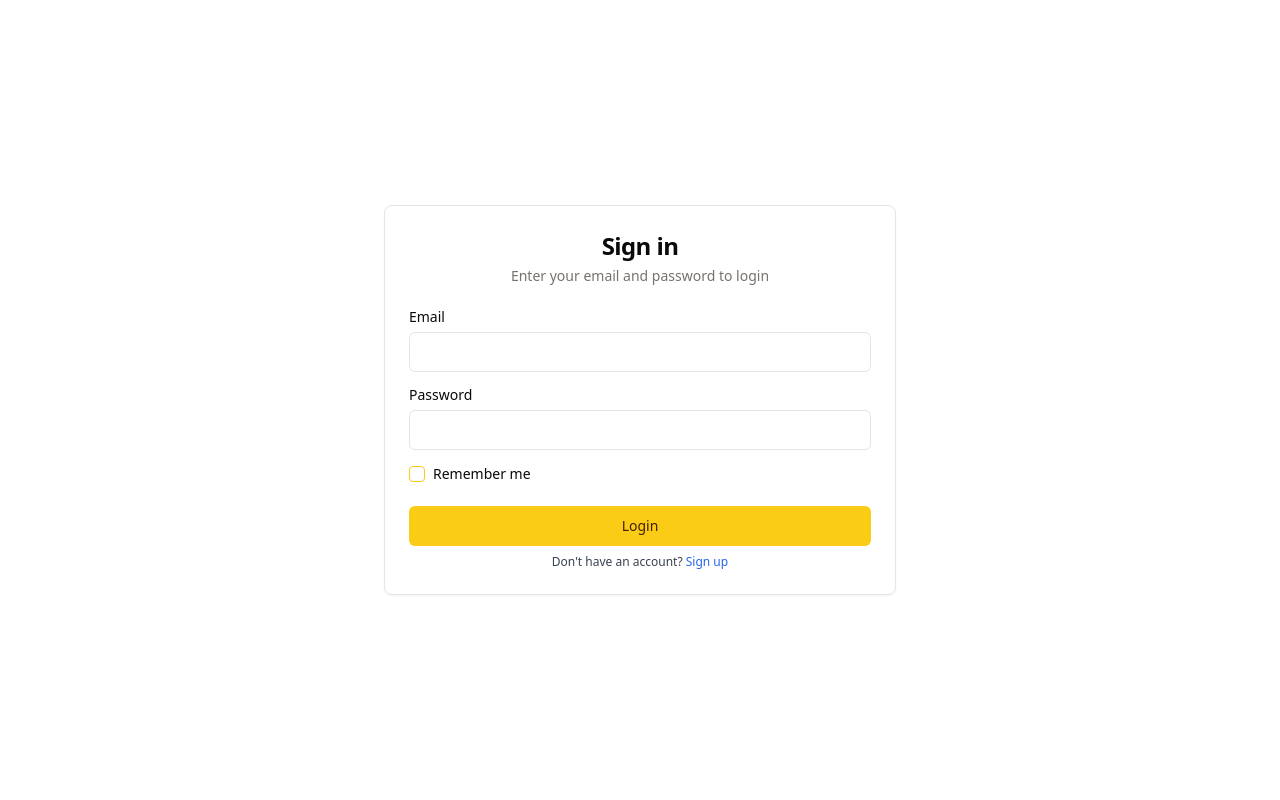
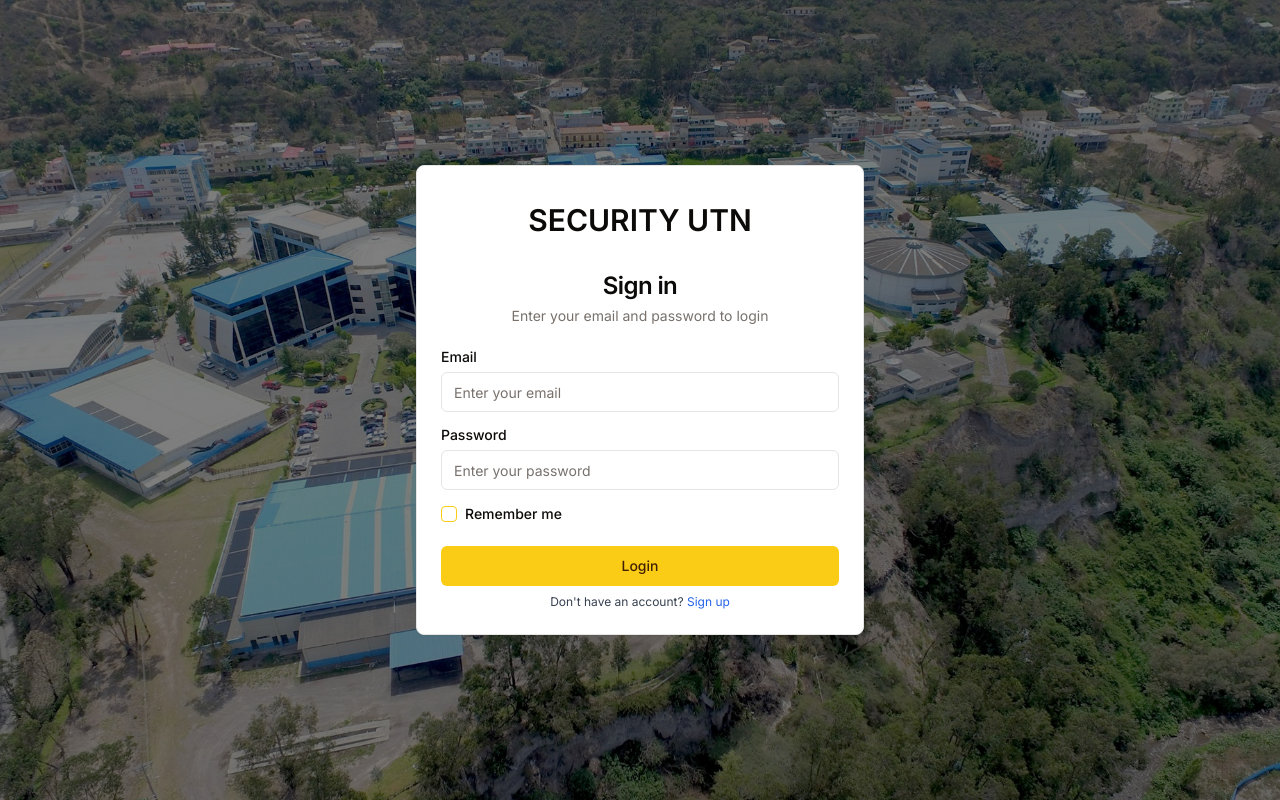
Before and after one commit to FranklinLeandroEnriquez/security-next, a Next.js app: page / in a window 1280 px wide. Built offline with nearby package versions, Linux system fonts and the light colour scheme.

Commit message:
repare-login

```diff
--- a/src/app/layout.tsx
+++ b/src/app/layout.tsx
@@ -1,18 +1,8 @@
 
-import { Button } from "@/components/ui/button"
-import {
-  Card,
-  CardContent,
-  CardDescription,
-  CardFooter,
-  CardHeader,
-  CardTitle,
-} from "@/components/ui/card"
-import { Checkbox } from "@/components/ui/checkbox"
-import { Input } from "@/components/ui/input"
-import { Label } from "@/components/ui/label"
 import { Inter } from "next/font/google"
+import Image from 'next/image'
 import './globals.css'
+import { cn } from "@/lib/utils"
 
 export const metadata = {
   title: 'Security Module',
@@ -28,45 +18,30 @@
 }) {
   return (
     <>
-      <div className="relative flex flex-col justify-center items-center min-h-screen overflow-hidden">
-        <div className="w-full m-auto bg-white lg:max-w-lg">
-          <Card>
-            <CardHeader className="space-y-1">
-              <CardTitle className="text-2xl text-center">Sign in</CardTitle>
-              <CardDescription className="text-center">
-                Enter your email and password to login
-              </CardDescription>
-            </CardHeader>
-            <CardContent className="grid gap-4">
-              <div className="grid gap-2">
-                <Label htmlFor="email">Email</Label>
-                <Input id="email" type="email" placeholder="" />
-              </div>
-              <div className="grid gap-2">
-                <Label htmlFor="password">Password</Label>
-                <Input id="password" type="password" />
-              </div>
-              <div className="flex items-center space-x-2">
-                <Checkbox id="terms" />
-                <label
-                  htmlFor="terms"
-                  className="text-sm font-medium leading-none peer-disabled:cursor-not-allowed peer-disabled:opacity-70"
-                >
-                  Remember me
-                </label>
-              </div>
-            </CardContent>
-            <CardFooter className="flex flex-col">
-              <Button className="w-full">Login</Button>
-              <p className="mt-2 text-xs text-center text-gray-700">
-                {" "}
-                Don't have an account?{" "}
-                <span className=" text-blue-600 hover:underline">Sign up</span>
-              </p>
-            </CardFooter>
-          </Card>
-        </div>
-      </div>
+      <html lang="en" className='h-full'>
+        <body
+          className={cn(
+            'relative h-full font-sans antialiased',
+            inter.className
+          )}>
+
+          <div className="absolute inset-0 z-0">
+            <Image
+              src="/images/backgroundUTN.jpg"
+              alt="Background UTN"
+              width={1920}
+              height={1080}
+              className="object-cover object-center w-full h-full hidden md:block"
+            />
+            <div className="absolute inset-0 bg-black opacity-50"></div>
+          </div>
+          <main className='relative flex flex-col min-h-screen'>
+            <div className='flex-grow flex-1'>
+              {children}
+            </div>
+          </main>
+        </body>
+      </html>
     </>
   )
 }
--- a/src/app/page.tsx
+++ b/src/app/page.tsx
@@ -1,16 +1,65 @@
 import MaxWidthWrapper from "@/components/MaxWidthWrapper"
+
+import { Button } from "@/components/ui/button"
+import {
+  Card,
+  CardContent,
+  CardDescription,
+  CardFooter,
+  CardHeader,
+  CardTitle,
+} from "@/components/ui/card"
+import { Checkbox } from "@/components/ui/checkbox"
+import { Input } from "@/components/ui/input"
+import { Label } from "@/components/ui/label"
+
+
+
 export default function Home() {
   return <>
     <MaxWidthWrapper>
-      <div className=' flex justify-center items-center h-screen'>
-        <div className="text-center max-w-[800px]">
-          <h1 className='text-4xl font-bold tracking-tight text-gray-900 sm:text-6xl'>
-            AQUI VA EL LOGIN{'  '}
-            <span className='text-yellow-600'>
-              LEONARRDOS Y SANTIAGOS
-            </span>
-
-          </h1>
+      <div className="relative flex flex-col justify-center items-center min-h-screen overflow-hidden">
+        <div className="w-full m-auto bg-white lg:max-w-md rounded-xl">
+          <Card >
+            <CardHeader className="space-y-1">
+              <span className=" text-center mb-7 mt-3 font-semibold text-3xl">
+                SECURITY UTN
+              </span>
+              <CardTitle className="text-2xl text-center">
+                Sign in
+              </CardTitle>
+              <CardDescription className="text-center">
+                Enter your email and password to login
+              </CardDescription>
+            </CardHeader>
+            <CardContent className="grid gap-4">
+              <div className="grid gap-2">
+                <Label htmlFor="email">Email</Label>
+                <Input id="email" type="email" placeholder="Enter your email" />
+              </div>
+              <div className="grid gap-2">
+                <Label htmlFor="password">Password</Label>
+                <Input id="password" type="password" placeholder="Enter your password" />
+              </div>
+              <div className="flex items-center space-x-2">
+                <Checkbox id="terms" />
+                <label
+                  htmlFor="terms"
+                  className="text-sm font-medium leading-none peer-disabled:cursor-not-allowed peer-disabled:opacity-70"
+                >
+                  Remember me
+                </label>
+              </div>
+            </CardContent>
+            <CardFooter className="flex flex-col">
+              <Button className="w-full">Login</Button>
+              <p className="mt-2 text-xs text-center text-gray-700">
+                {" "}
+                Don't have an account?{" "}
+                <span className=" text-blue-600 hover:underline">Sign up</span>
+              </p>
+            </CardFooter>
+          </Card>
         </div>
       </div>
     </MaxWidthWrapper>
```
Also changed, not shown: public/images/backgroundUTN.jpg (added).
